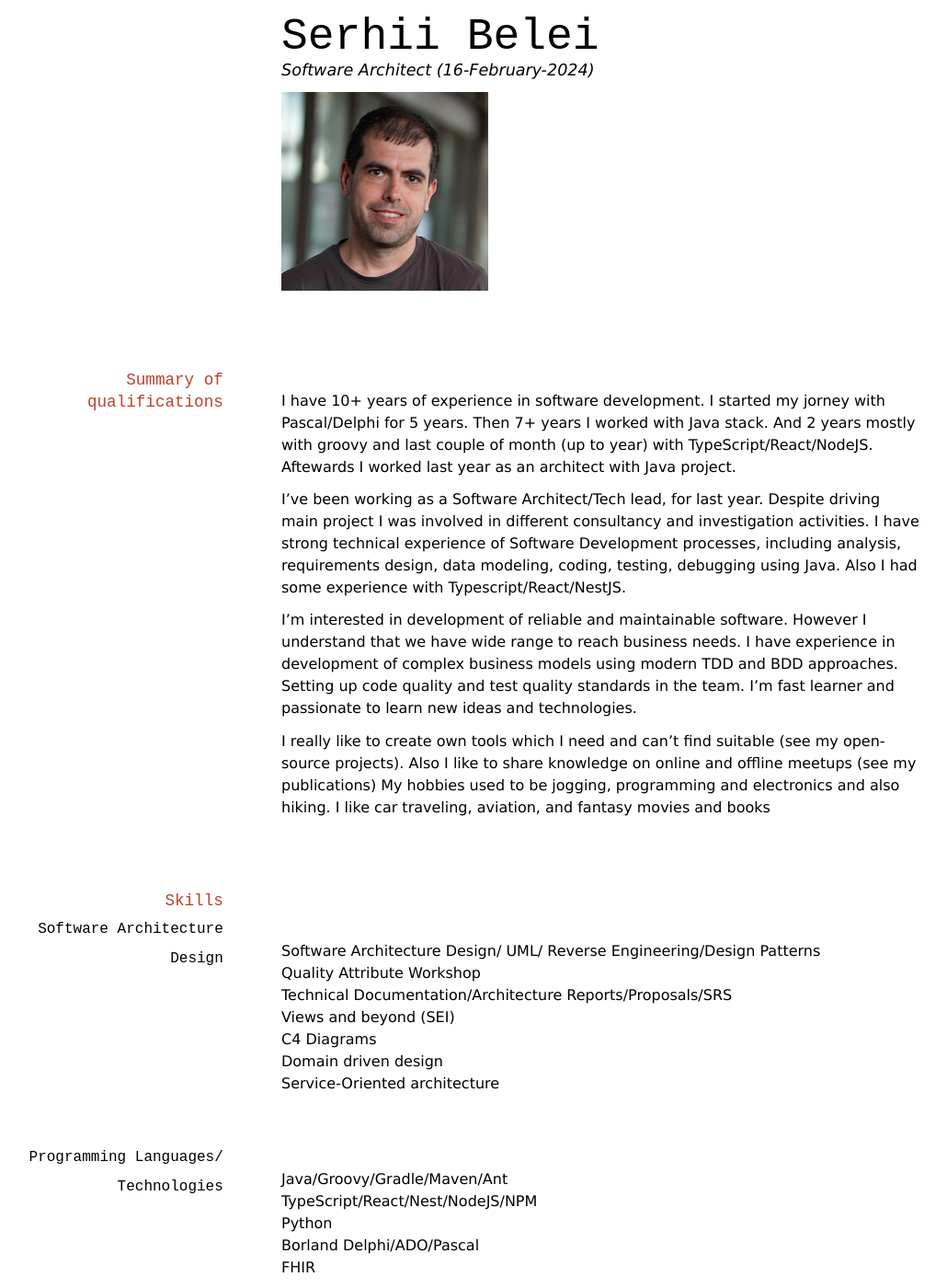
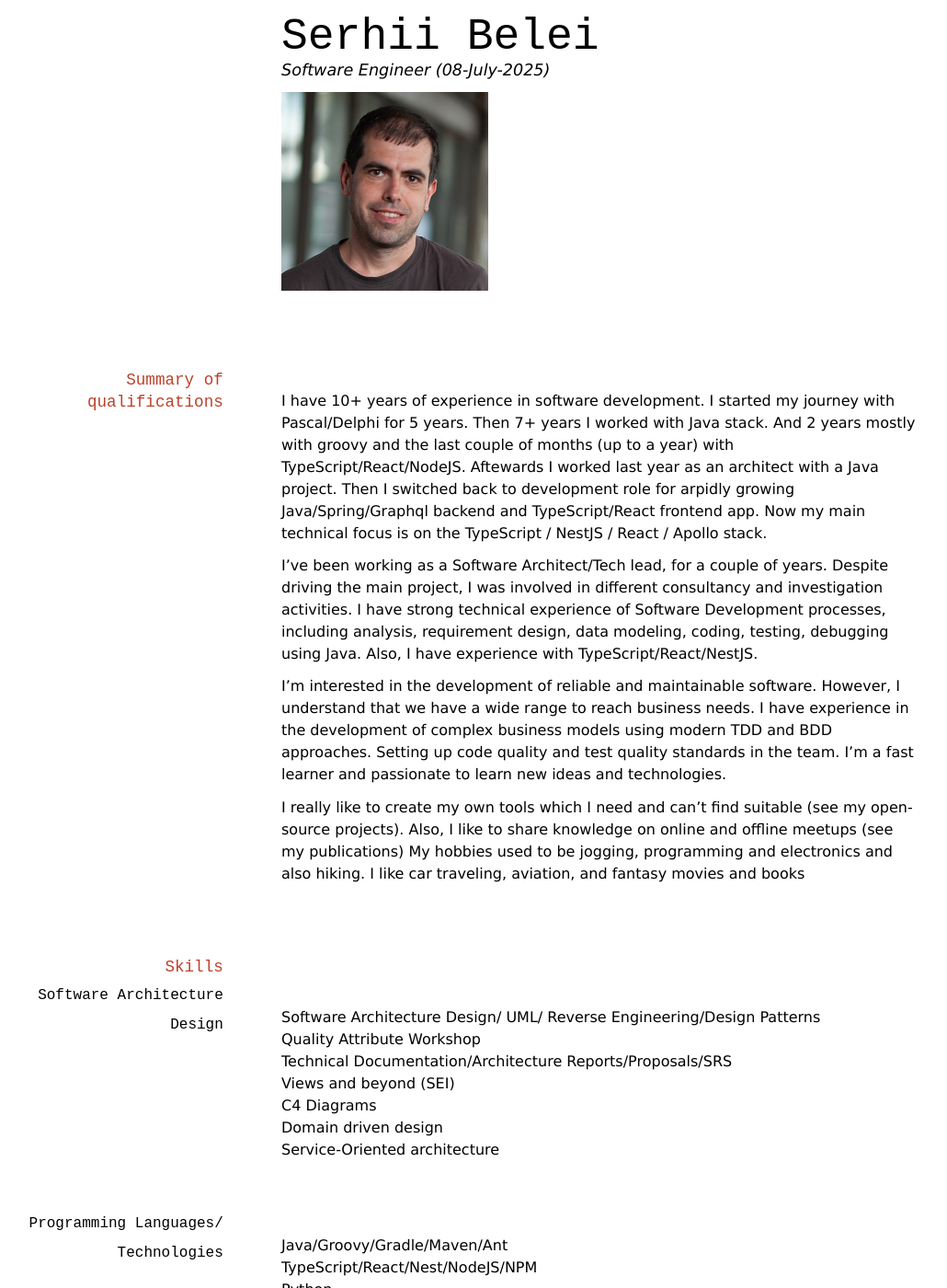
Before and after one commit to crc83/cv, a Jekyll site: the page built from index.md, in a window 1280 px wide and 1400 px high. Shown: the whole window at 92% size, without its empty margins (26-1056 px from the left). Built offline with Jekyll 4.4.1, drawn with Linux system fonts in a browser that asks for light colours; our own code applies the rules of GitHub Pages for plain Markdown files; Markdown is read by kramdown in place of the engine named in the settings; some of the changed text lies outside the part shown.

Commit message:
updated on July 2025

```diff
--- a/index.md
+++ b/index.md
@@ -1,18 +1,18 @@
 # Serhii Belei
 
-Software Architect (16-February-2024)
+Software Engineer (08-July-2025)
 
 ![photo](photo.png)
 
 ## Summary of qualifications
 
-I have 10+ years of experience in software development. I started my jorney with Pascal/Delphi for 5 years. Then 7+ years I worked with Java stack. And 2 years mostly with groovy and last couple of month (up to year) with TypeScript/React/NodeJS. Aftewards I worked last year as an architect with Java project.
+I have 10+ years of experience in software development. I started my journey with Pascal/Delphi for 5 years. Then 7+ years I worked with Java stack. And 2 years mostly with groovy and the last couple of months (up to a year) with TypeScript/React/NodeJS. Aftewards I worked last year as an architect with a Java project. Then I switched back to development role for arpidly growing Java/Spring/Graphql backend and TypeScript/React frontend app. Now my main technical focus is on the TypeScript / NestJS / React / Apollo stack.
 
-I've been working as a Software Architect/Tech lead, for last year. Despite driving main project I was involved in different consultancy and investigation activities. I have strong technical experience of Software Development processes, including analysis, requirements design, data modeling, coding, testing, debugging using Java. Also I had some experience with Typescript/React/NestJS.
+I've been working as a Software Architect/Tech lead, for a couple of years. Despite driving the main project, I was involved in different consultancy and investigation activities. I have strong technical experience of Software Development processes, including analysis, requirement design, data modeling, coding, testing, debugging using Java. Also, I have experience with TypeScript/React/NestJS.
 
-I'm interested in development of reliable and maintainable software. However I understand that we have wide range to reach business needs. I have experience in development of complex business models using modern TDD and BDD approaches. Setting up code quality and test quality standards in the team. I'm fast learner and passionate to learn new ideas and technologies.
+I'm interested in the development of reliable and maintainable software. However, I understand that we have a wide range to reach business needs. I have experience in the development of complex business models using modern TDD and BDD approaches. Setting up code quality and test quality standards in the team. I'm a fast learner and passionate to learn new ideas and technologies.
 
-I really like to create own tools which I need and can't find suitable (see my open-source projects). Also I like to share knowledge on online and offline meetups (see my publications)
+I really like to create my own tools which I need and can't find suitable (see my open-source projects). Also, I like to share knowledge on online and offline meetups (see my publications)
 My hobbies used to be jogging, programming and electronics and also hiking. I like car traveling, aviation, and fantasy movies and books
 
 ## Skills
@@ -60,7 +61,8 @@ My hobbies used to be jogging, programming and electronics and also hiking. I li
 - Jersey
 - myBatis/Hibernate
 - Concordium/Selenium/JUnit/JMock/Mockito
-- React/Nest
+- React
+- NestJS/Apollo Graphql
 
 ### Application/Web Servers
 
@@ -79,10 +81,11 @@ My hobbies used to be jogging, programming and electronics and also hiking. I li
 
 - Microsoft Windows 3.11/95/ 98/XP/Vista/Seven/10
 - openSUSE Linux / Ubuntu Linux / FreeBSD 4 / RedHat Linux
+- MacOS
 
 ### Hardware
 
-- Communication with scales & cash registers
+- Communication with scales and cash registers
 - Communication with pole displays
 - Communication with bar-code and magnetic card readers
 - Communication with laser transmitter over LPT port
@@ -111,15 +114,35 @@ Blog :  <http://crc83.blogspot.com/>
 
 ## Experience
 
-| Project name: | Helthcare support marketplace |
-|----|----|
+| Project name: | Sales management platform                                                |
+|----|--------------------------------------------------------------------------|
+| Project Description: | Project that aimed to provide overall vision and insights for sales team |
+| Customer: | US customer                                                              |
+| Involvement Duration: | November 2024 - June 2025                                                |
+| Project Role: | Fullstack software engineer                                              |
+| Responsibilities: | Implementation of stories (backend and frontend part)                    |
+| Project Team Size: | 10+                                                                      |
+| Tools/ Technologies: | Java/Spring/Graphql/React/Typescript                                     |
+
+| Project name: | Task management platform extension                                       |
+|----|--------------------------------------------------------------------------|
+| Project Description: | Project that aimed to provide overall vision and insights for sales team |
+| Customer: | US customer                                                              |
+| Involvement Duration: | August 2024 - October 2024                                               |
+| Project Role: | Backend software engineer                                                |
+| Responsibilities: | Implementation of stories backend                                        |
+| Project Team Size: | 4+                                                                       |
+| Tools/ Technologies: | Typescript/Express/Graphql/Kotlin/Spring                                 |
+
+| Project name: | Supply chain marketplace                                                                                                                                             |
+|----|----------------------------------------------------------------------------------------------------------------------------------------------------------------------|
 | Project Description: | Supply chain project for retail as a part of big enterprise SOA with domain driven design and multiple integrations with other services through REST and message bus |
-| Customer: | EU customer |
-| Involvement Duration: | September 2023 - Now |
-| Project Role: | Technical leader |
-| Responsibilities: | Scoping epics. Proposing solutions and defining enhancement of contracts. Time and schedule negotiation |
-| Project Team Size: | 20+ |
-| Tools/ Technologies: | Java/AVRO/Openapi |
+| Customer: | EU customer                                                                                                                                                          |
+| Involvement Duration: | September 2023 - July 2024                                                                                                                                           |
+| Project Role: | Technical leader                                                                                                                                                     |
+| Responsibilities: | Scoping epics. Proposing solutions and defining enhancement of contracts. Time and schedule negotiation                                                              |
+| Project Team Size: | 20+                                                                                                                                                                  |
+| Tools/ Technologies: | Java/AVRO/Openapi                                                                                                                                                    |
 
 | Project name: | Helthcare support marketplace |
 |----|----|
```
Also changed, not shown: other parts of index.md (+1 -0 lines).
